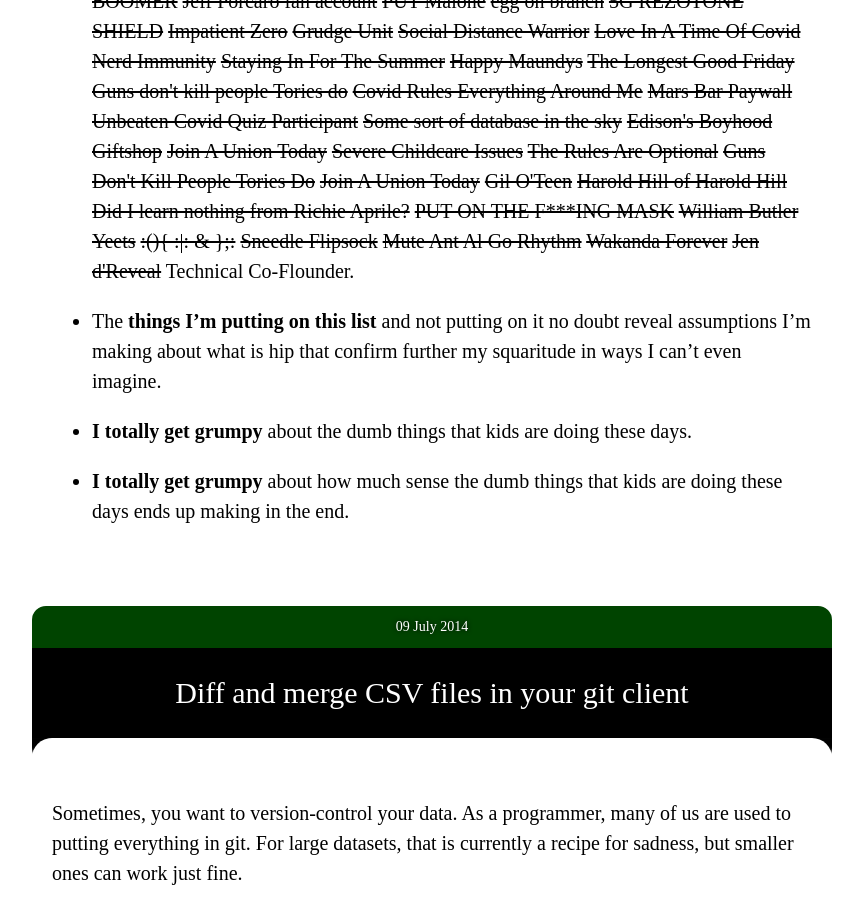
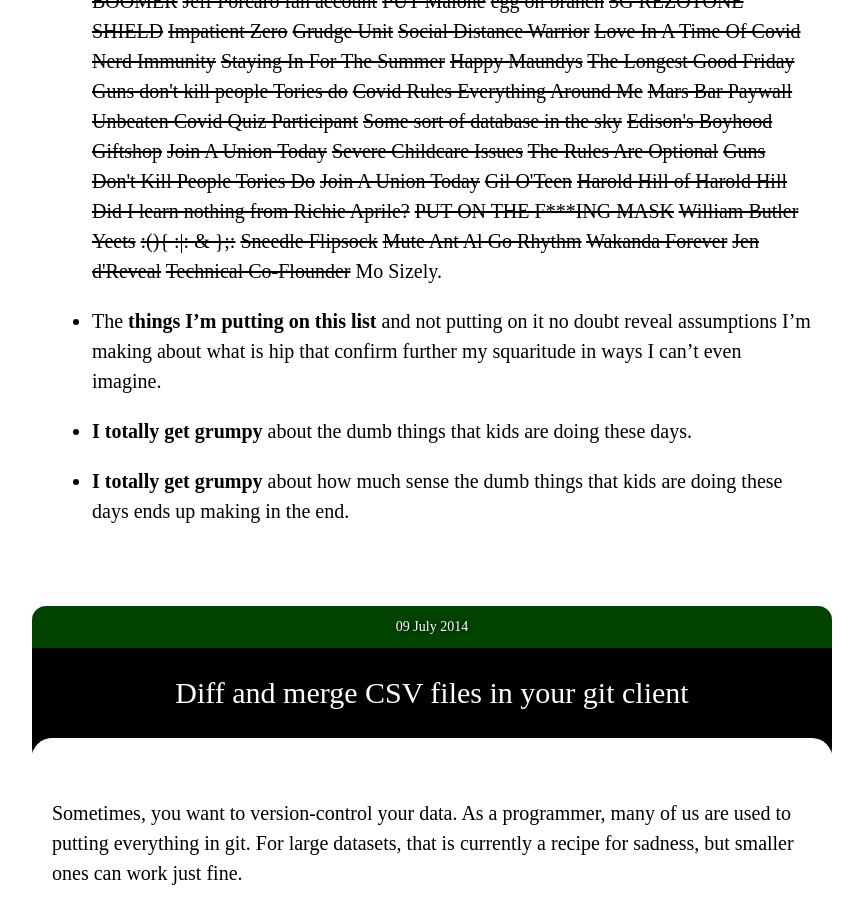
Before and after one commit to paulfitz/paulfitz.github.io, a Jekyll site: the page built from index.html, in a window 1280 px wide and 900 px high, scrolled down 28856 px. Shown: the whole window, without its empty margins (208-1071 px from the left). Built offline with Jekyll 4.4.1, drawn with Linux system fonts in a browser that asks for light colours; nearby versions of some CDN libraries.

Commit message:
add a pikesleyism

```diff
--- a/_data/pikes.json
+++ b/_data/pikes.json
@@ -232,5 +232,6 @@
   "Mute Ant Al Go Rhythm",
   "Wakanda Forever",
   "Jen d&#39;Reveal",
-  "Technical Co-Flounder"
+  "Technical Co-Flounder",
+  "Mo Sizely"
 ]
```
